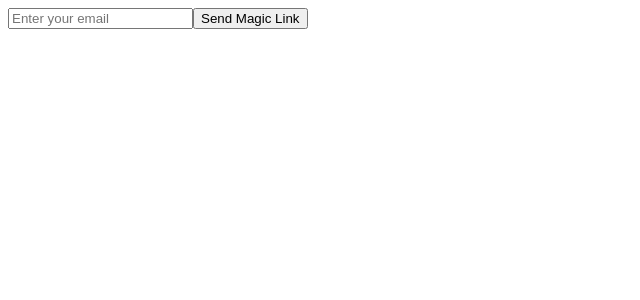
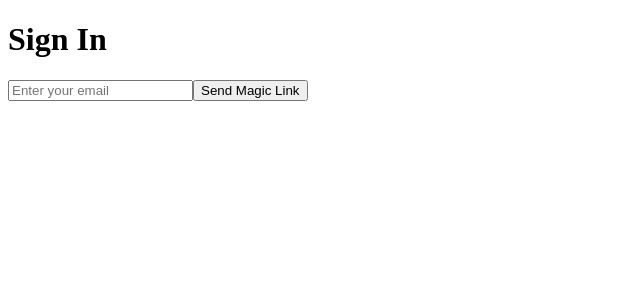
Before and after one commit to papersonstuff/papers.se-grok, a Next.js app: page /auth/signin in a window 1280 px wide. Shown: the top 300 px of the page, without its empty margins (0-640 px from the left). Built offline with nearby package versions, Linux system fonts and the light colour scheme.

Commit message:
Update page.js

```diff
--- a/app/auth/signin/page.js
+++ b/app/auth/signin/page.js
@@ -1,7 +1,7 @@
 'use client';
 
 import { useState } from 'react';
-import { supabaseClient } from '../../../utils/supabase/client'; // Adjust path
+import { supabaseClient } from '../../../utils/supabase/client';
 
 export default function SignIn() {
   const [email, setEmail] = useState('');
@@ -14,7 +14,7 @@ export default function SignIn() {
     const { error } = await supabaseClient.auth.signInWithOtp({
       email,
       options: {
-        emailRedirectTo: `${window.location.origin}/auth/confirm`, // Callback URL
+        emailRedirectTo: `${window.location.origin}/auth/confirm`,
       },
     });
     if (error) {
@@ -26,6 +26,8 @@ export default function SignIn() {
   };
 
   return (
+    <div>
+      <h1>Sign In</h1>
       <form onSubmit={handleSignIn}>
         <input
           type="email"
@@ -39,5 +41,6 @@ export default function SignIn() {
         </button>
         {message && <p>{message}</p>}
       </form>
+    </div>
   );
 }
```
Lines whose indentation alone changed are shown as unchanged.
